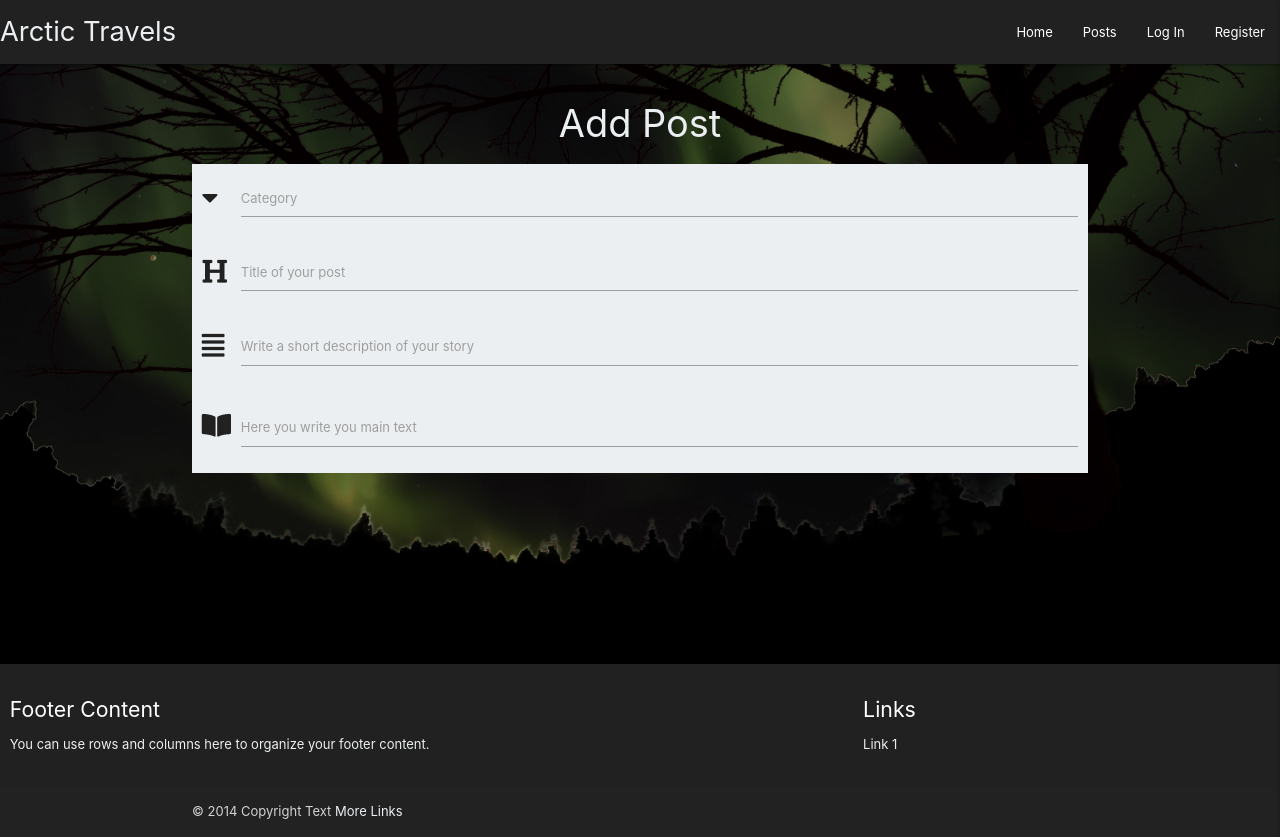
After one commit to JakubKocerha/Travel-Post-MS3, a Flask app: page /add_post in a window 1280 px wide. The commit adds this page. Run offline with Flask 2, Linux system fonts and the light colour scheme; some libraries are stand-ins or nearby versions.

Commit message:
Create add_post template

```diff
--- a/app.py
+++ b/app.py
@@ -113,6 +113,11 @@ def logout():
     return redirect(url_for("login"))
 
 
+@app.route("/add_post")
+def add_post():
+    return render_template("add_post.html")
+
+
 if __name__ == "__main__":
     app.run(host=os.environ.get("IP"),
             port=int(os.environ.get("PORT")),
--- a/static/css/style.css
+++ b/static/css/style.css
@@ -59,7 +59,7 @@ h3 {
 }
 
 .collapsible-body {
-    background-color: rgb(122 124 47);
+    background-color: rgb(0, 0, 0);
     border-bottom: none;
     margin-bottom: 8px;
 }
--- a/static/js/script.js
+++ b/static/js/script.js
@@ -7,4 +7,8 @@ $(document).ready(function(){
             outDuration: 400
         });
     $('.materialboxed').materialbox();
+    $('#post_body').val('');
+    M.textareaAutoResize($('#post_body'));
+    $('input#title_text, input#title_text, textarea#summary, textarea#post_body').characterCounter();
+
 });
--- /dev/null
+++ b/templates/add_post.html
@@ -0,0 +1,38 @@
+{% extends "base.html" %}
+{% block content %}
+
+    <h3 class="center-align blue-grey-text text-lighten-5">Add Post</h3>
+
+    <div class="row container">
+        <form class="col s12" method="POST" action="">
+            <div class="row blue-grey lighten-5">
+                <div class="input-field col s12">
+                    <i class="fas fa-caret-down prefix grey-text text-darken-4"></i>
+                    <input id="category_name" name="category_name" type="text" class="validate">
+                    <label for="category_name">Category</label>
+                </div>
+                <div class="input-field col s12">
+                    <i class="fas fa-heading prefix grey-text text-darken-4"></i>
+                    <input id="title_text" name="title_text" type="text" minlength="5"
+                        maxlength="50" data-length="50" class="validate">
+                    <label for="title_text">Title of your post</label>
+                </div>
+
+                <div class="input-field col s12">
+                    <i class="fas fa-align-justify prefix grey-text text-darken-4"></i>
+                    <textarea id="summary" name="summary" class="materialize-textarea" minlength="5"
+                        maxlength="250" data-length="250" class="validate"></textarea>
+                    <label for="summary">Write a short description of your story</label>
+                </div>
+
+                <div class="input-field col s12">
+                    <i class="fas fa-book-open prefix grey-text text-darken-4"></i>
+                    <textarea id="post_body" name="post_body" class="materialize-textarea" minlength="5" data-length="4000"></textarea>
+                    <label for="post_body">Here you write you main text</label>
+                </div>
+
+
+            </div>
+        </form>
+    </div>
+{% endblock %}
--- a/templates/base.html
+++ b/templates/base.html
@@ -28,7 +28,7 @@
                 <li><a href="{{ url_for('get_posts') }}">Posts</a></li>
                 {% if session.user %} <!-- Jinja templating for session variables for logged in users from CI tutorials-->
                     <li><a href="{{ url_for('profile', username=session['user']) }}">Profile</a></li>
-                    <li><a href="">Add Post</a></li>
+                    <li><a href="{{ url_for('add_post') }}">Add Post</a></li>
                     <li><a href="">Manage Categories</a></li>
                     <li><a href="{{ url_for('logout') }}">Log Out</a></li>
                 {% else %} <!-- Jinja templating for session variables for logged in users from CI tutorials-->
@@ -46,7 +46,7 @@
             <li><a href="{{ url_for('get_posts') }}">Posts</a></li>
             {% if session.user %}<!-- Jinja templating for session variables for logged in users from CI tutorials-->
                 <li><a href="{{ url_for('profile', username=session['user']) }}">Profile</a></li>
-                <li><a href="">Add Post</a></li>
+                <li><a href="{{ url_for('add_post') }}">Add Post</a></li>
                 <li><a href="">Manage Categories</a></li>
                 <li><a href="{{ url_for('logout') }}">Log Out</a></li>
             {% else %} <!-- Jinja templating for session variables for logged in users from CI tutorials-->
--- a/templates/posts.html
+++ b/templates/posts.html
@@ -20,7 +20,7 @@
                         </div>
                     </div>
                     <div class="collapsible-body blue-grey-text text-lighten-5">
-                        <p class="">{{ post.body }}</p>
+                        <p>{{ post.post_body }}</p>
                         <p>Username</p>
                         <p>Email</p>
                     </div>
```
